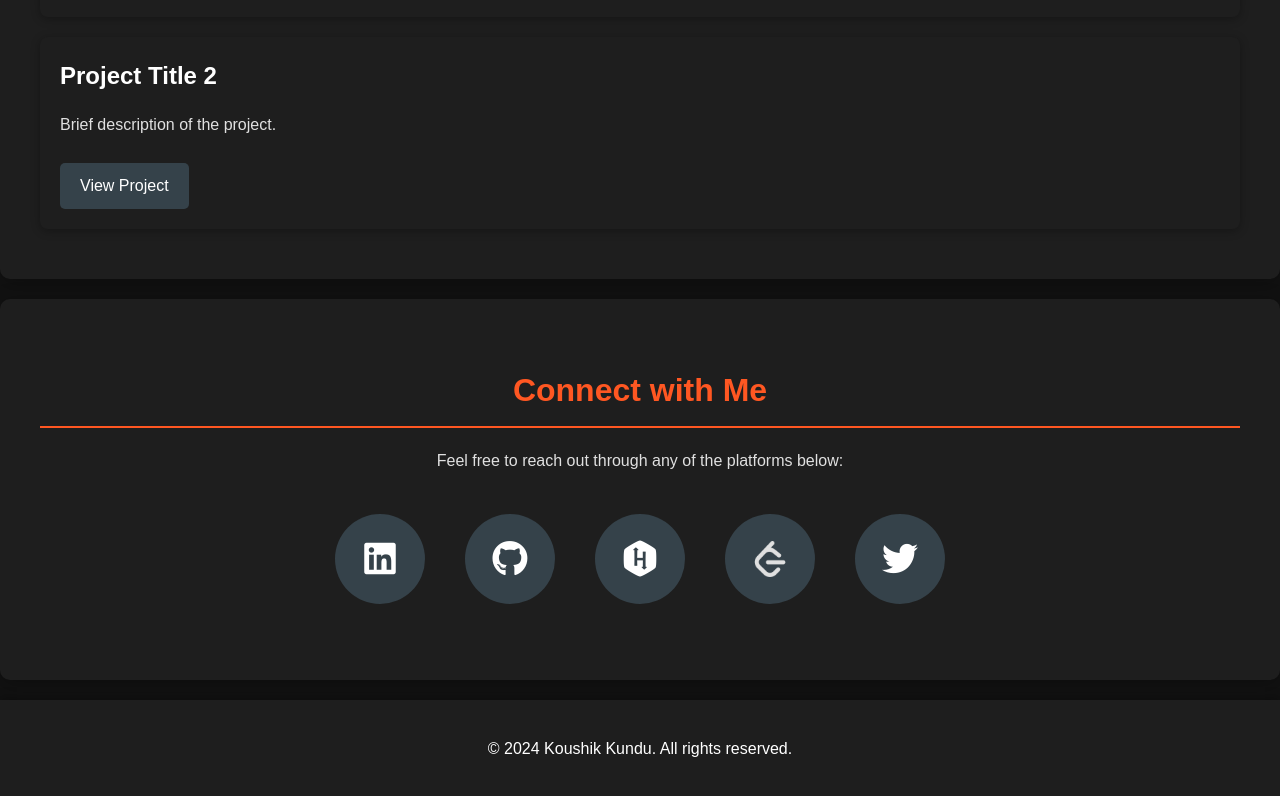
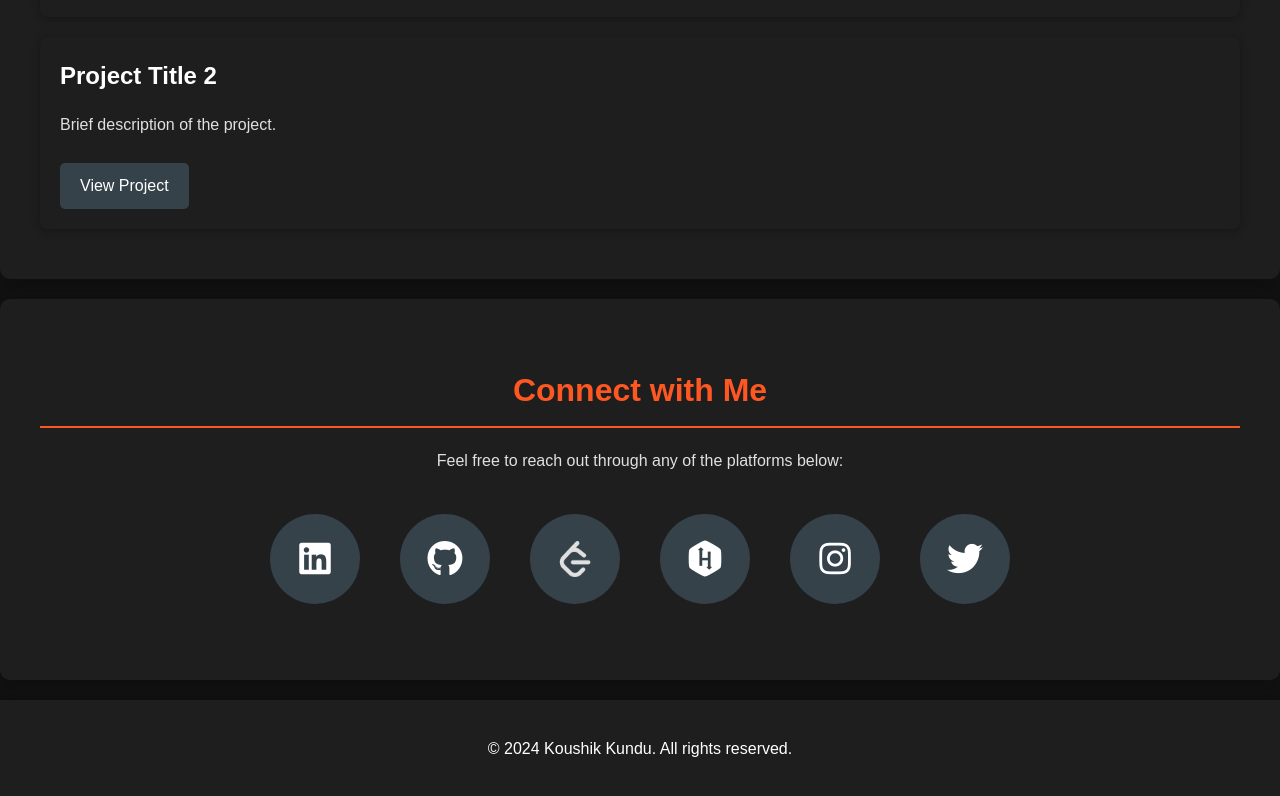
Before and after one commit to koushikkundu/koushikkundu.github.io, a plain HTML site: page index.html in a window 1280 px wide. Shown: the part 1782-2578 px from the top of the page. Drawn offline with Linux system fonts and the light colour scheme; some icons are missing.

Commit message:
Add instagram link

```diff
--- a/index.html
+++ b/index.html
@@ -111,15 +111,15 @@
         <h2>Connect with Me</h2>
         <p>Feel free to reach out through any of the platforms below:</p>
         <ul class="social-links">
-            <li><a href="https://www.linkedin.com/in/koushikkundu" target="_blank"><i class="fab fa-linkedin"></i></a>
-            </li>
+            <li><a href="https://www.linkedin.com/in/koushikkundu" target="_blank"><i class="fab fa-linkedin"></i></a></li>
             <li><a href="https://github.com/koushikkundu" target="_blank"><i class="fab fa-github"></i></a></li>
-            <li><a href="https://www.hackerrank.com/kouseek" target="_blank"><i class="fab fa-hackerrank"></i></a></li>
-            <li>
+             <li>
                 <a href="https://leetcode.com/koushiik" target="_blank">
                     <img src="leetcode.png" alt="LeetCode" style="width: 36px; height: 36px;">
                 </a>
             </li>
+            <li><a href="https://www.hackerrank.com/kouseek" target="_blank"><i class="fab fa-hackerrank"></i></a></li>
+            <li><a href="https://instagram.com/koushhhhhik"><i class="fab fa-instagram"></i></a></li>
             <li><a href="https://twitter.com/thekoushikkundu" target="_blank"><i class="fab fa-twitter"></i></a></li>
         </ul>
     </section>
```
